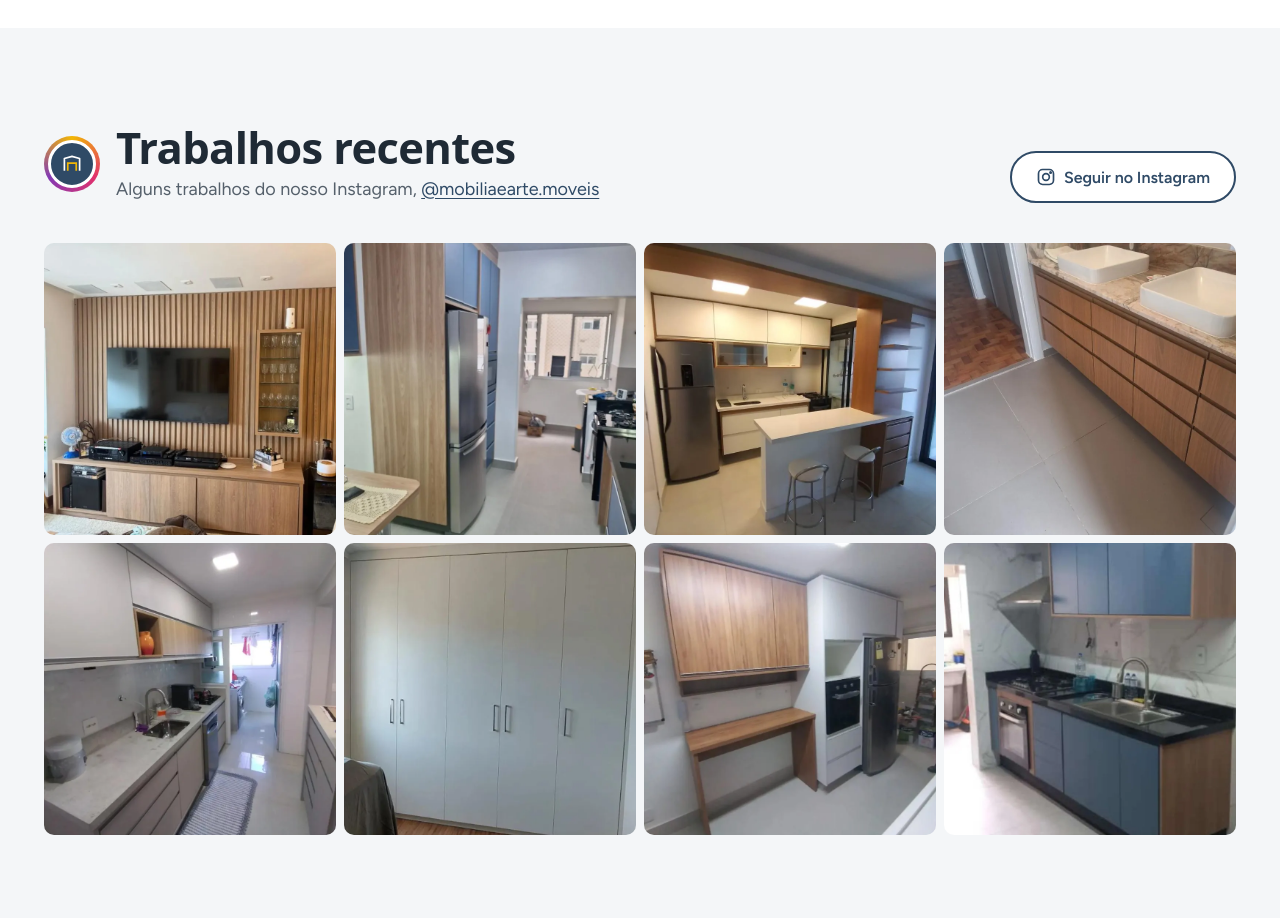
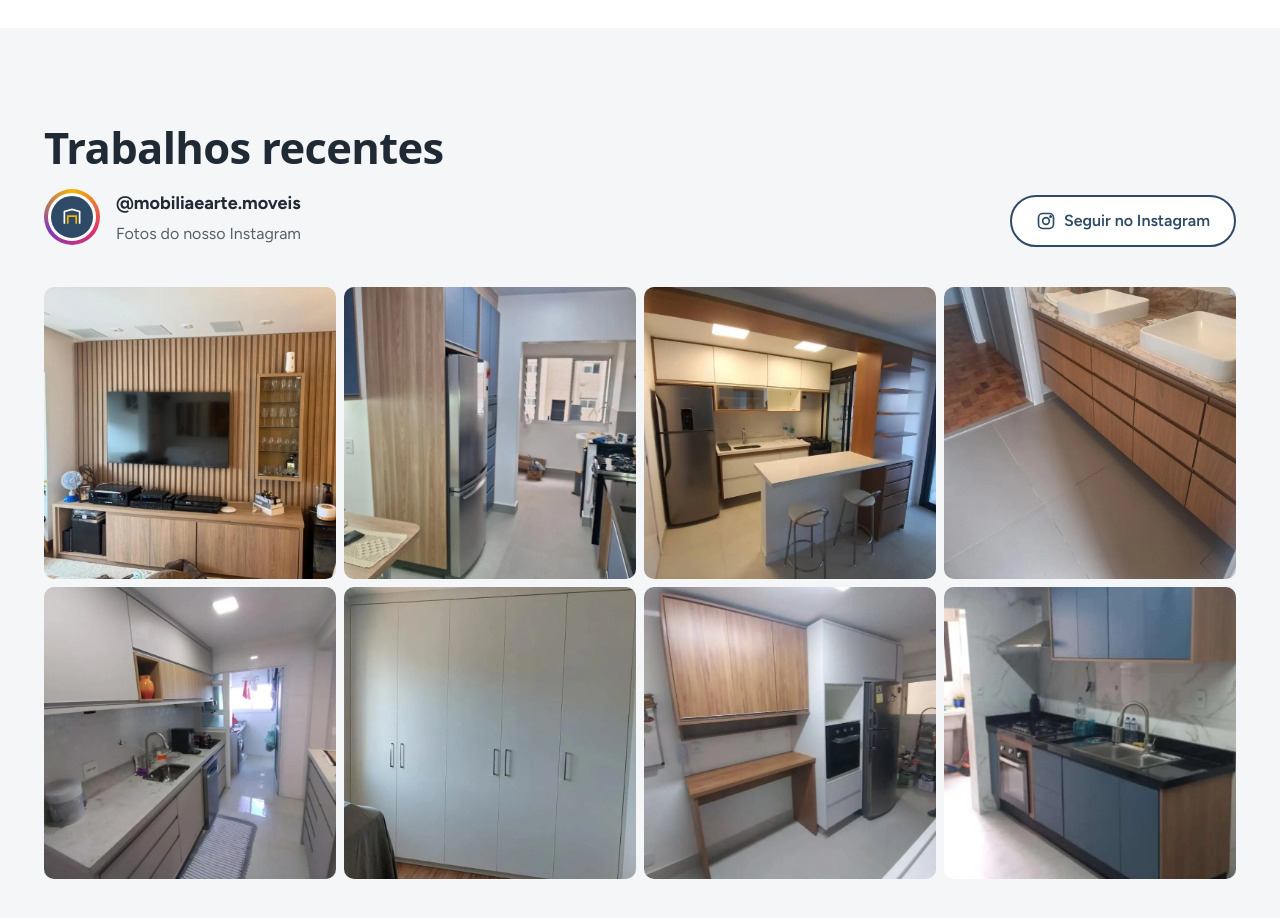
Before and after one commit to leonvrdof/mobilia-e-arte, a plain HTML site: page index.html in a window 1280 px wide. Shown: the part 2860-3778 px from the top of the page. Drawn offline with Linux system fonts and the light colour scheme; a web font is replaced by a local one.

Commit message:
Organiza o cabeçalho da seção do Instagram: título, perfil e descrição curta
Co-Authored-By: Claude Opus 5.5 <noreply@anthropic.com>
Claude-Session: https://claude.ai/code/session_01JDBuNWTbFm494KTDeCzM17

```diff
--- a/index.html
+++ b/index.html
@@ -218,11 +218,14 @@
   <section class="sec sec-nevoa" id="trabalhos">
     <div class="wrap">
       <div class="sec-head">
-        <div class="ig-perfil">
-          <span class="ig-avatar" aria-hidden="true"><div><svg width="22" height="22" viewBox="0 0 26 26" fill="none"><path d="M4 21V6.5L13 4l9 2.5V21" stroke="#fff" stroke-width="2" stroke-linejoin="round"/><path d="M8 21V12h10v9" stroke="#F2B705" stroke-width="2"/></svg></div></span>
-          <div class="stack" style="gap:4px">
-            <h2>Trabalhos recentes</h2>
-            <p class="muted">Alguns trabalhos do nosso Instagram, <a href="https://www.instagram.com/mobiliaearte.moveis/">@mobiliaearte.moveis</a></p>
+        <div class="stack" style="gap:16px">
+          <h2>Trabalhos recentes</h2>
+          <div class="ig-perfil">
+            <span class="ig-avatar" aria-hidden="true"><div><svg width="22" height="22" viewBox="0 0 26 26" fill="none"><path d="M4 21V6.5L13 4l9 2.5V21" stroke="#fff" stroke-width="2" stroke-linejoin="round"/><path d="M8 21V12h10v9" stroke="#F2B705" stroke-width="2"/></svg></div></span>
+            <div class="ig-txt">
+              <a class="ig-handle" href="https://www.instagram.com/mobiliaearte.moveis/">@mobiliaearte.moveis</a>
+              <span class="muted ig-desc">Fotos do nosso Instagram</span>
+            </div>
           </div>
         </div>
         <a class="btn btn-linha" href="https://www.instagram.com/mobiliaearte.moveis/">
--- a/site.css
+++ b/site.css
@@ -189,6 +189,10 @@ nav.main a[aria-current="page"]{background:var(--azul-claro);color:var(--azul-es
 .insta a .ov{position:absolute;inset:0;display:grid;place-items:center;background:rgba(20,28,38,.45);opacity:0;transition:opacity var(--dur-media);color:#fff}
 .insta a:hover .ov,.insta a:focus-visible .ov{opacity:1}
 .ig-perfil{display:flex;align-items:center;gap:16px}
+.ig-txt{display:flex;flex-direction:column;gap:2px;min-width:0}
+.ig-handle{font-weight:700;font-size:1.125rem;color:var(--texto);text-decoration:none;overflow-wrap:anywhere;align-self:flex-start;padding:2px 0}
+.ig-desc{font-size:1rem}
+.ig-handle:hover{text-decoration:underline;text-underline-offset:3px}
 .ig-avatar{flex-shrink:0;width:56px;height:56px;border-radius:50%;padding:4px;background:conic-gradient(#F2B705,#E1306C,#833AB4,#F2B705)}
 .ig-avatar div{width:100%;height:100%;border-radius:50%;border:3px solid #fff;background:var(--azul);display:grid;place-items:center}
 
```
